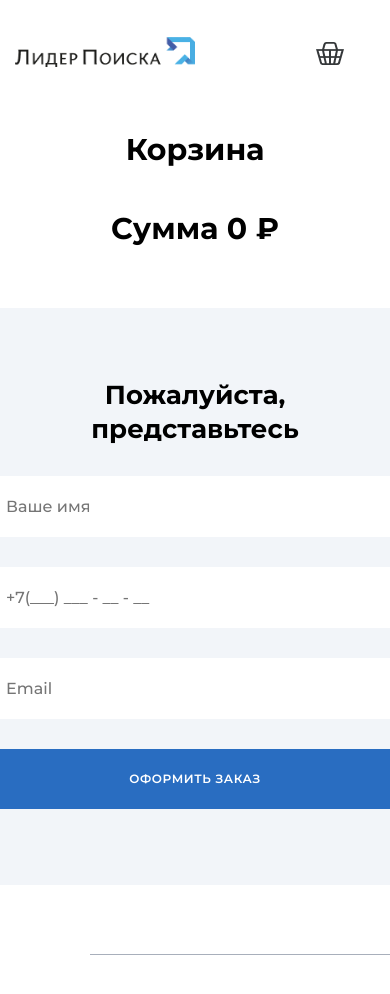
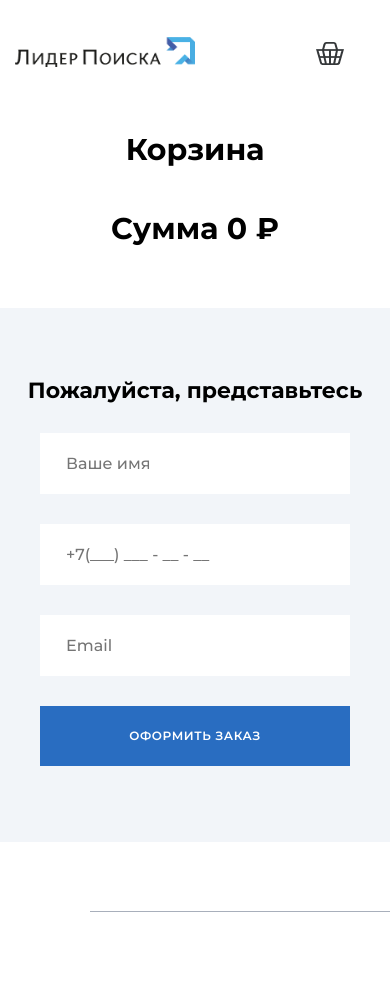
Before and after one commit to dmtrbb11/test_task, a React (Create React App) app: page /card in a window 390 px wide. Shown: the top 994 px of the page. After the commit the page ends 969 px from the top, so only its background shows below. Built offline with nearby package versions, Linux system fonts and the light colour scheme.

Commit message:
закончил адаптив корзины(нижнюю линию доделать)

```diff
--- a/src/Components/CardItem/CardItem.module.css
+++ b/src/Components/CardItem/CardItem.module.css
@@ -187,7 +187,7 @@
   }
   /* /// */
 
-  .mobile_wraper{
+  .mobile_wraper {
     max-width: 180px;
   }
   .counter {
@@ -243,3 +243,32 @@
     background-image: url(../../../public/img/closeBtn_mobile.png);
   }
 }
+
+@media (max-width: 430px) {
+  .cardItem {
+    max-height: 520px;
+  }
+  .cardItem_img {
+    max-width: 300px;
+    max-height: 300px;
+    width: 400px;
+    height: 400px;
+    margin-bottom: 15px;
+  }
+}
+
+@media (max-width: 370px) {
+  .mobile_wraper{
+    padding-left: 10px;
+  }
+  .cardItem {
+    max-height: 410px;
+  }
+  .cardItem_img {
+    max-width: 200px;
+    max-height: 200px;
+    width: 400px;
+    height: 400px;
+    margin-bottom: 15px;
+  }
+}
--- a/src/Pages/CardPage/CardPage.module.css
+++ b/src/Pages/CardPage/CardPage.module.css
@@ -137,15 +137,67 @@
   color: #ffffff;
 }
 
-
 @media (max-width: 690px) {
   .itemsCard_list {
-  display: flex;
-  padding: 0 5px;
+    display: flex;
+    padding: 0 5px;
+  }
+  .total_price {
+    margin: 0 0 60px 0;
+    text-align: center;
+  }
 }
-.total_price {
+@media (max-width: 480px) {
+  .form_h1 {
+    font-size: 22px;
+    line-height: 25px;
+  }
 
- margin: 0 0 60px 0;
- text-align: center;
+  .formInput_name {
+    width: 370px;
+  }
+  .formInput_phone {
+    width: 370px;
+  }
+  .formInput_mail {
+    width: 370px;
+  }
+  .form_btn {
+    width: 370px;
+  }
 }
+
+@media (max-width: 430px) {
+  .form_h1 {
+    font-size: 22px;
+    line-height: 25px;
+  }
+
+  .formInput_name {
+    width: 310px;
+  }
+  .formInput_phone {
+    width: 310px;
+  }
+  .formInput_mail {
+    width: 310px;
+  }
+  .form_btn {
+    width: 310px;
+  }
 }
+
+@media (max-width: 370px) {
+  .formInput_name {
+    width: 280px;
+  }
+  .formInput_phone {
+    width: 280px;
+  }
+  .formInput_mail {
+    width: 280px;
+  }
+  .form_btn {
+    width: 280px;
+  }
+}
```
